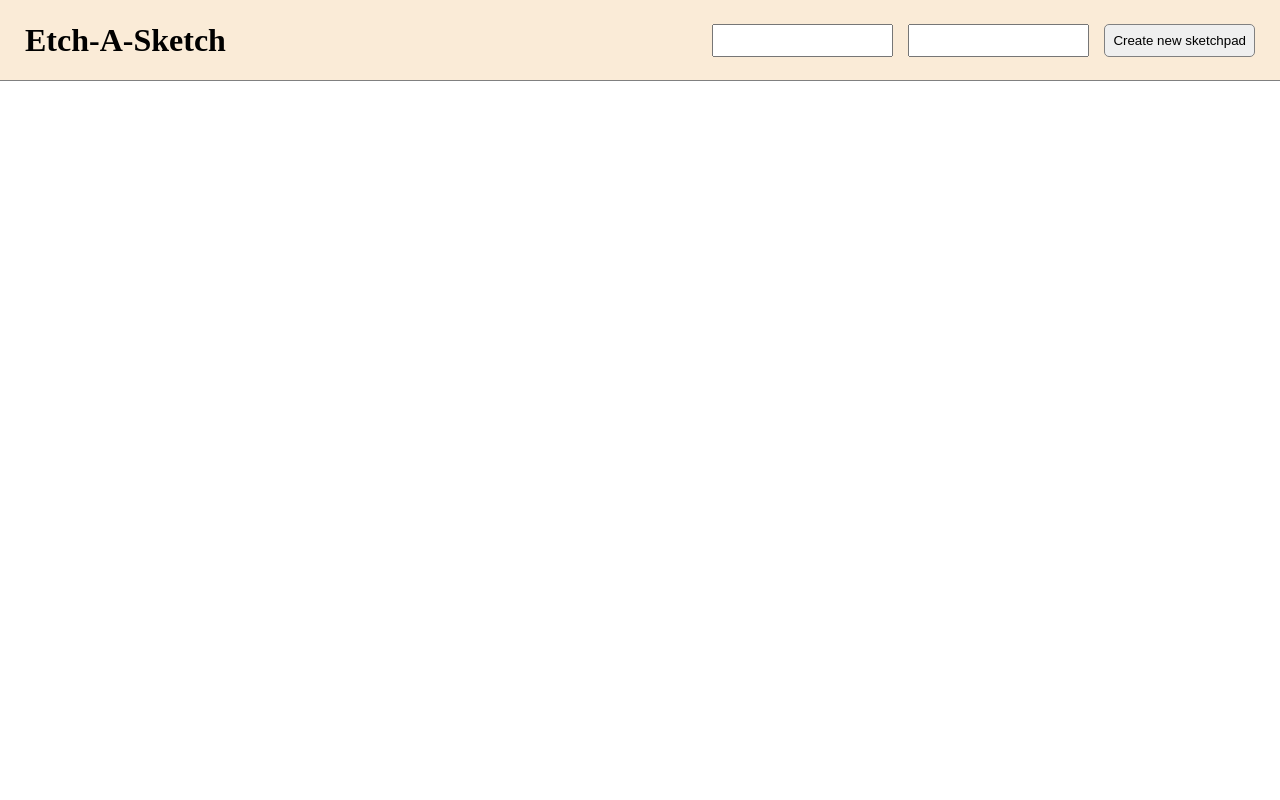
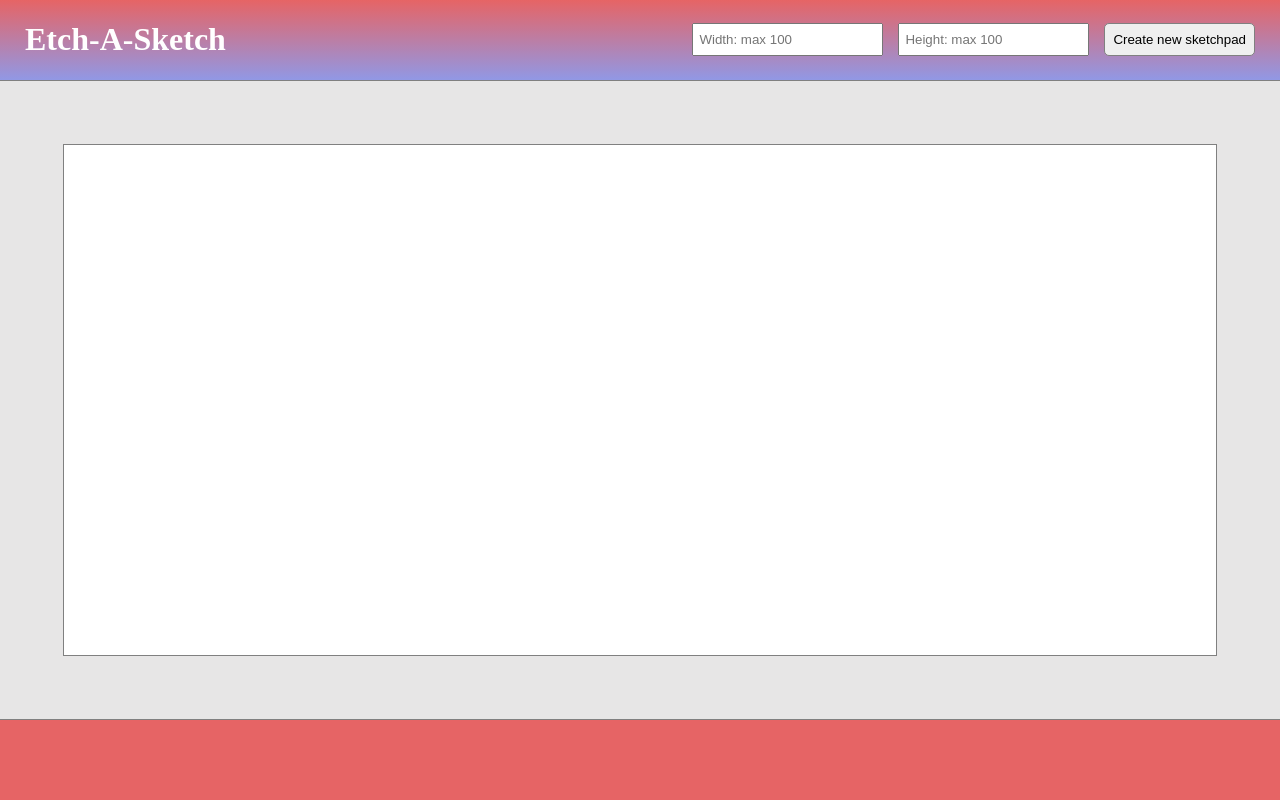
Before and after one commit to EdvardsMekss/odin-etch-a-sketch, a plain HTML site: page index.html in a window 1280 px wide. Drawn offline with Linux system fonts and the light colour scheme.

Commit message:
Finish basic layout and styles

```diff
--- a/index.html
+++ b/index.html
@@ -8,16 +8,23 @@
     <link rel="stylesheet" href="styles.css">
 </head>
 <body>
-    <div class="nav-bar">
-        <h1>Etch-A-Sketch</h1>
-        <div class="input-div">
-            <input type="text">
-            <input type="text">
-            <button>Create new sketchpad</button>
+    <div class="main-wrap">
+        <div class="nav-bar">
+            <h1>Etch-A-Sketch</h1>
+            <div class="input-div">
+                <input type="text" placeholder="Width: max 100">
+                <input type="text" placeholder="Height: max 100">
+                <button>Create new sketchpad</button>
+            </div>
         </div>
-    </div>
-    <div class="main-div-container">
+        <div class="sketch-container">
+            <div class="sketch-pad">
 
+            </div>
+        </div>
+        <div class="footer">
+
+        </div>
     </div>
 </body>
 </html>
--- a/styles.css
+++ b/styles.css
@@ -1,6 +1,13 @@
 * {
     margin: 0;
     padding: 0;
+}
+
+.main-wrap {
+    height: 100vh;
+    display: flex;
+    flex-direction: column;
+    justify-content: space-between;
 }
 
 .nav-bar {
@@ -11,7 +18,8 @@
     padding-left: 25px;
     padding-right: 25px;
     border-bottom: 1px solid grey;
-    background-color: antiquewhite;
+    background: linear-gradient(#e66465, #9198e5);
+    color: white;
 }
 
 .input-div {
@@ -29,3 +37,30 @@
     border: 1px solid grey;
     border-radius: 5px;
 }
+
+.nav-bar input {
+    padding: 5px;
+}
+
+.sketch-container {
+    display: flex;
+    align-items: center;
+    justify-content: center;
+    height: 80vh;
+    background-color: rgb(231, 230, 230);
+}
+
+.sketch-pad {
+    background-color: rgb(255, 255, 255);
+    border: grey 1px solid;
+    height: 80%;
+    width: 90%;
+    display: flex;
+    flex-wrap: wrap;
+}
+
+.footer {
+    height: 10vh;
+    border-top: 1px solid grey;
+    background:#e66465;
+}
```
